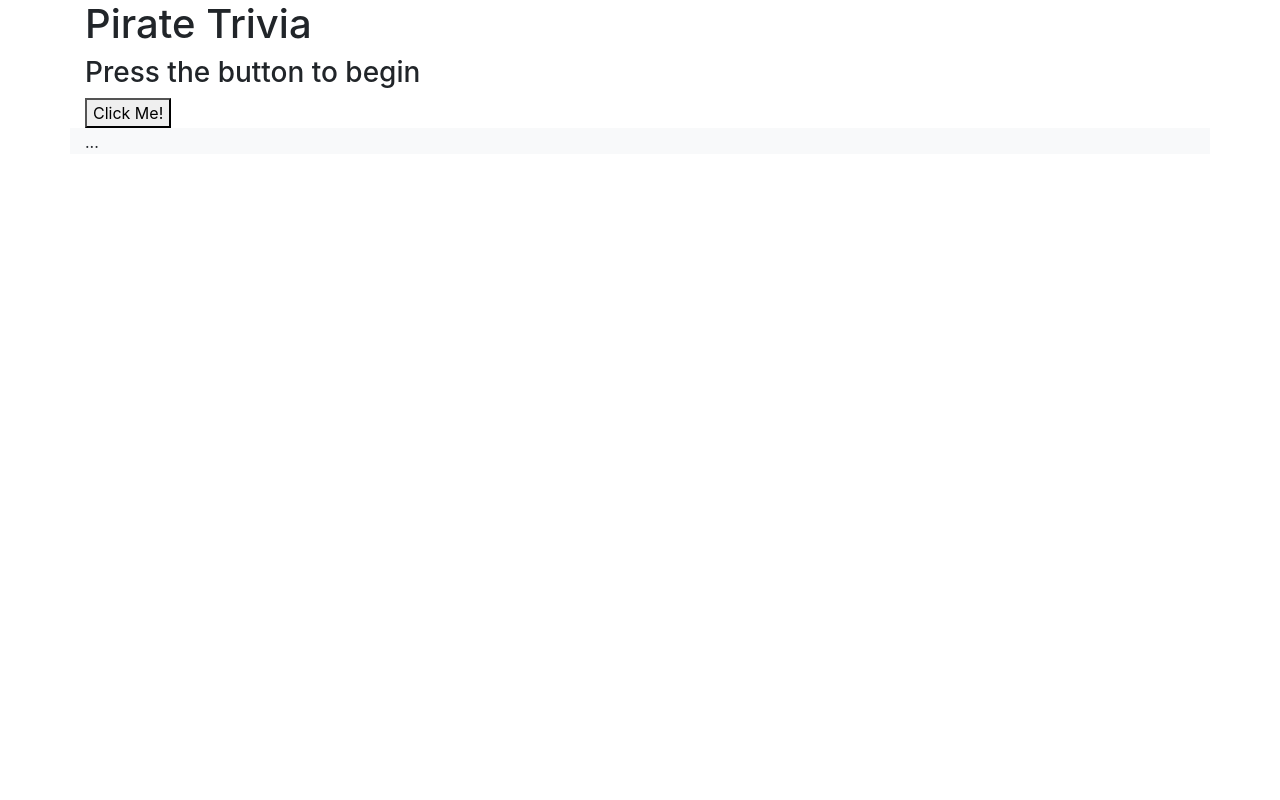
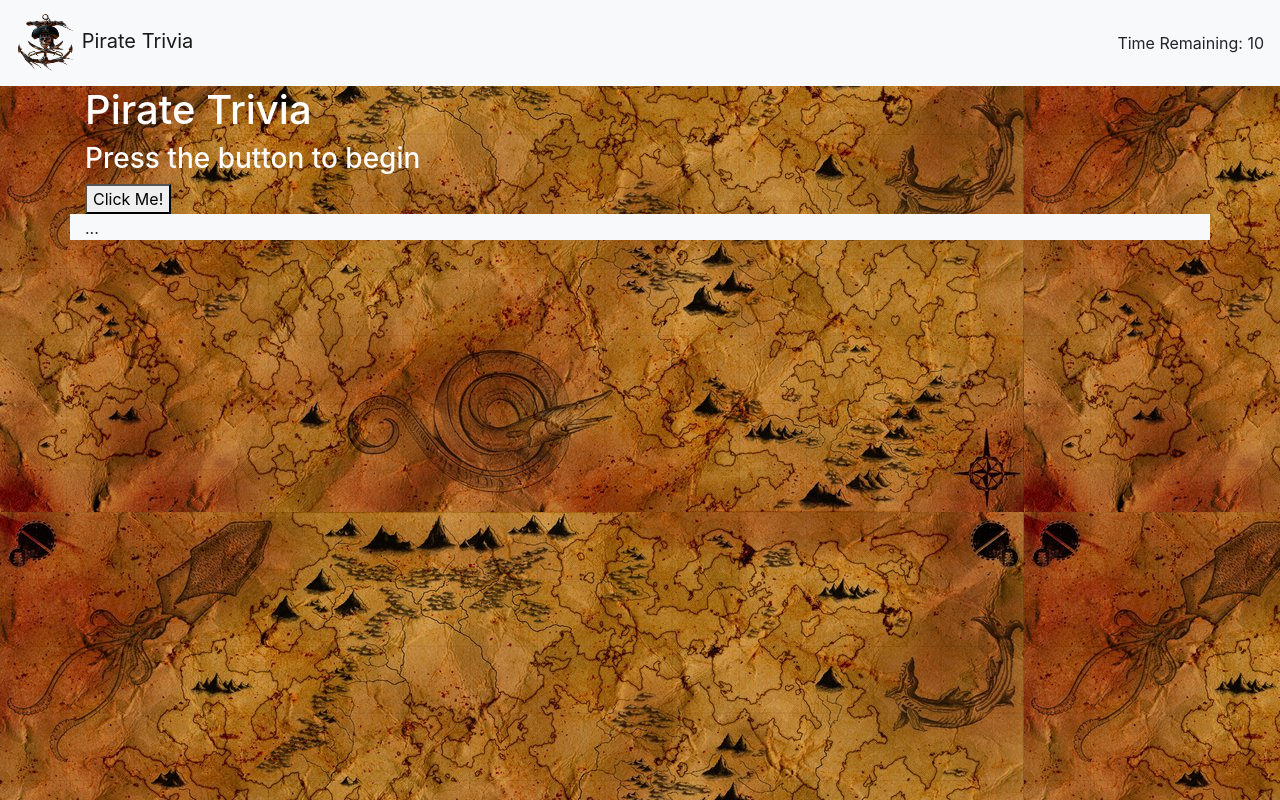
Before and after one commit to variable56/TriviaGame, a plain HTML site: page index.html in a window 1280 px wide. Drawn offline with nearby package versions, Linux system fonts and the light colour scheme.

Commit message:
first questions and answers displaying more styling

```diff
--- a/assets/css/style.css
+++ b/assets/css/style.css
@@ -0,0 +1,11 @@
+body {
+    background-image: url(../images/Pirate-Map-Images-08028.jpg);
+}
+
+.navbar-brand {
+    background-color: 0, 0, 0, .6;
+}
+
+#headerText {
+    font-size: 20px;
+}
--- a/assets/javascript/app.js
+++ b/assets/javascript/app.js
@@ -24,6 +24,11 @@ $(document).ready(function() {
         $("#startButton").hide();
         $("#question").html(questionBank.question1.question);
 
+        for (i = 0; i <= questionBank.question1.options.length; i++) {
+        $("#answer").append("<br>")
+        $("#answer").append(questionBank.question1.options[i]);
+        }
+
 
 });
 //Display a countdown timer on screen that shows the player how much time they have to answer the question
--- a/index.html
+++ b/index.html
@@ -6,12 +6,19 @@
     <meta http-equiv="X-UA-Compatible" content="ie=edge">
     <title>Pirate Trivia</title>
     <link rel="stylesheet" href="https://stackpath.bootstrapcdn.com/bootstrap/4.1.3/css/bootstrap.min.css" integrity="sha384-MCw98/SFnGE8fJT3GXwEOngsV7Zt27NXFoaoApmYm81iuXoPkFOJwJ8ERdknLPMO" crossorigin="anonymous">
-
+    <link rel="stylesheet" href="./assets/css/style.css">
 </head>
 <body>
+        <nav class="navbar navbar-light bg-light">
+                <a id="headerText" class="navbar-brand" href="#">
+                  <img src="./assets/images/pirate nav.png" width="60" height="60" class="d-inline-block" alt="">
+                  Pirate Trivia
+                </a>
+                <div id="timer">Time Remaining: 10</div>
+              </nav>
     <div id="startScreen" class="container">
-        <h1>Pirate Trivia</h1>
-        <h3 id="beginText">Press the button to begin</h3>
+        <h1 class="text-white">Pirate Trivia</h1>
+        <h3 id="beginText" class="text-white">Press the button to begin</h3>
         <button id="startButton">Click Me!</button>
     </div>
     <div class="container bg-light">
```
Also changed, not shown: assets/images/Pirate-Map-Images-08028.jpg (added), assets/images/d7a085eb.png (added), assets/images/pirate nav.png (added).
